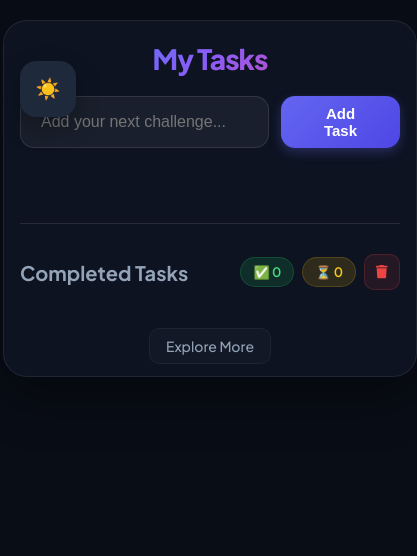
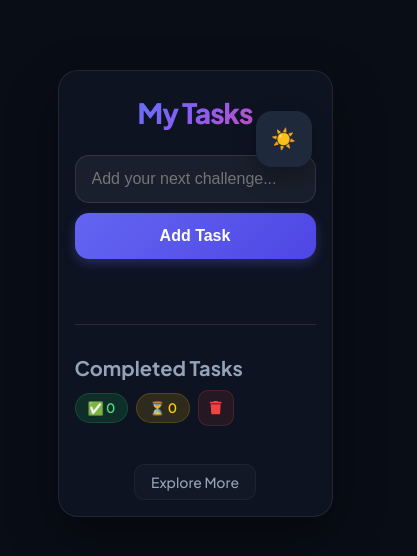
Before and after one commit to engahmedwalid99/Modern-To-Do-List, a React (Create React App) app: page / in a window 390 px wide. Shown: the top 556 px of the page, 417 px wide, since content can reach past the window. Built offline with nearby package versions, Linux system fonts and the light colour scheme.

Commit message:
Update List.css

```diff
--- a/src/List.css
+++ b/src/List.css
@@ -322,30 +322,129 @@ body.light .completed-title {
     color: #4ade80;
 }
 
+
+.theme-btn {
+    position: fixed;
+    top: 20px;
+    right: 20px;
+    bottom: auto;
+    width: 48px;
+    height: 48px;
+    border-radius: 14px;
+    border: none;
+    background: #1e293b;
+    color: #f59e0b;
+    font-size: 18px;
+    cursor: pointer;
+    box-shadow: 0 10px 25px rgba(0, 0, 0, 0.3);
+    transition: all 0.3s cubic-bezier(0.4, 0, 0.2, 1);
+    display: flex;
+    justify-content: center;
+    align-items: center;
+    z-index: 2000;
+}
+
+
+.task-name {
+    font-size: 16px;
+    font-weight: 500;
+    color: #e2e8f0;
+    flex: 1;
+    word-break: break-word;
+    text-align: right;
+}
+
+body.light .task-name {
+    color: #334155;
+}
+
+
 @media (max-width: 650px) {
+    body {
+        padding: 10px;
+        align-items: flex-start;
+    }
+
     .todo-container {
-        padding: 20px 16px;
-        margin: 0px 15px;
+        padding: 24px 16px;
+        margin: 60px auto 20px auto;
+        border-radius: 20px;
     }
 
     .title {
         font-size: 28px;
-        margin-bottom: 20px;
+        margin-bottom: 25px;
     }
 
-    .task-card {
-        padding: 12px 14px;
+
+    .input-box {
+        flex-direction: column;
         gap: 10px;
+        margin-bottom: 25px;
     }
 
-    .task-name {
-        font-size: 14px;
+    .task-input {
+        width: 100%;
+        padding: 14px 16px;
+    }
+
+    .add-btn {
+        width: 100%;
+        padding: 14px 0;
+        font-size: 16px;
+    }
+
+
+    .task-card {
+        padding: 14px;
+        flex-direction: row-reverse;
+        align-items: center;
+        gap: 12px;
+    }
+
+
+    .actions {
+        gap: 6px;
     }
 
     .actions button {
-        width: 32px;
-        height: 32px;
-        font-size: 12px;
+        width: 34px;
+        height: 34px;
+        font-size: 13px;
+    }
+
+
+    .completed-sectio-header {
+        flex-direction: column;
+        gap: 10px;
+        align-items: flex-start;
+    }
+
+
+    .completed-card {
+        flex-direction: row-reverse;
+        padding: 12px;
+    }
+
+    .completed-left {
+        flex-direction: row-reverse;
+        gap: 10px;
+        flex: 1;
+    }
+
+    .completed-info h3 {
+        font-size: 14px;
+        text-align: right;
+    }
+
+    .theme-btn {
+        top: auto;
+        bottom: 20px;
+        right: 20px;
+        width: 50px;
+        height: 50px;
+        border-radius: 50%;
+        box-shadow: 0 10px 30px rgba(0, 0, 0, 0.5);
     }
 }
 
```
